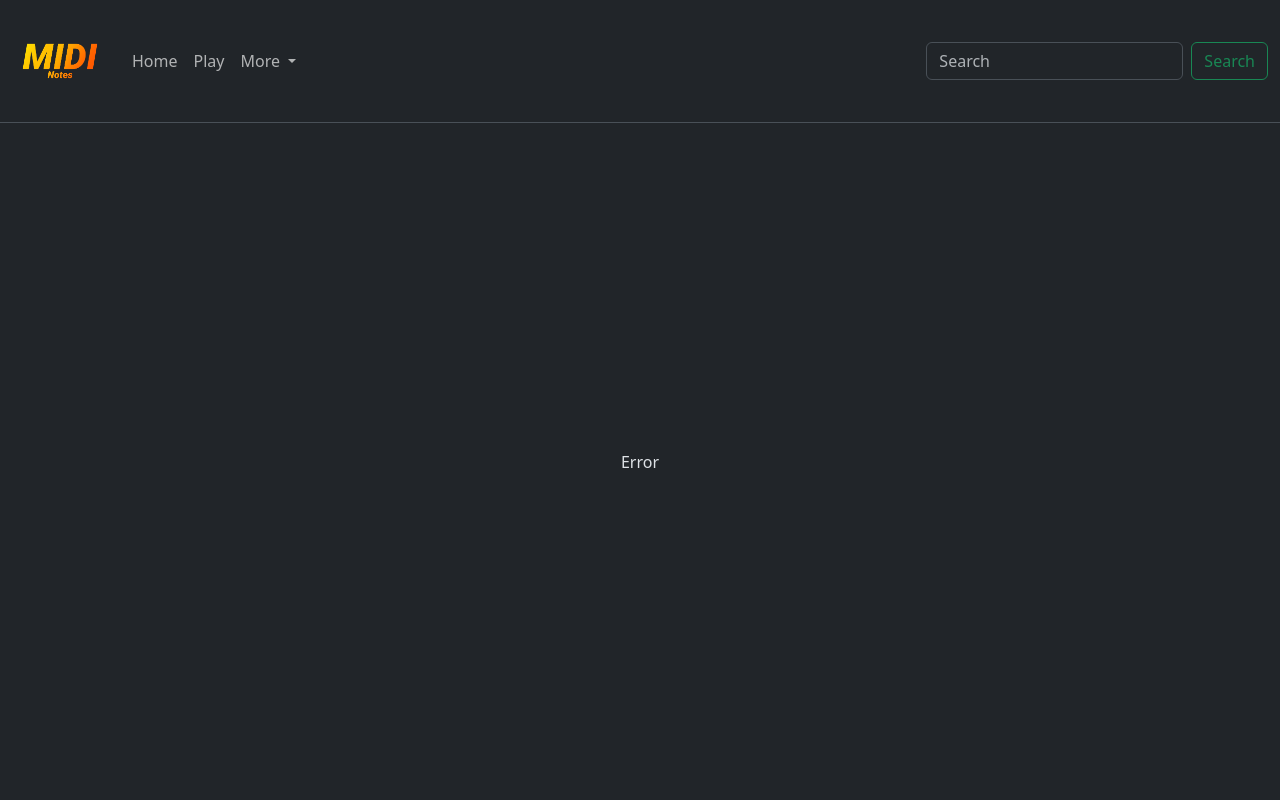
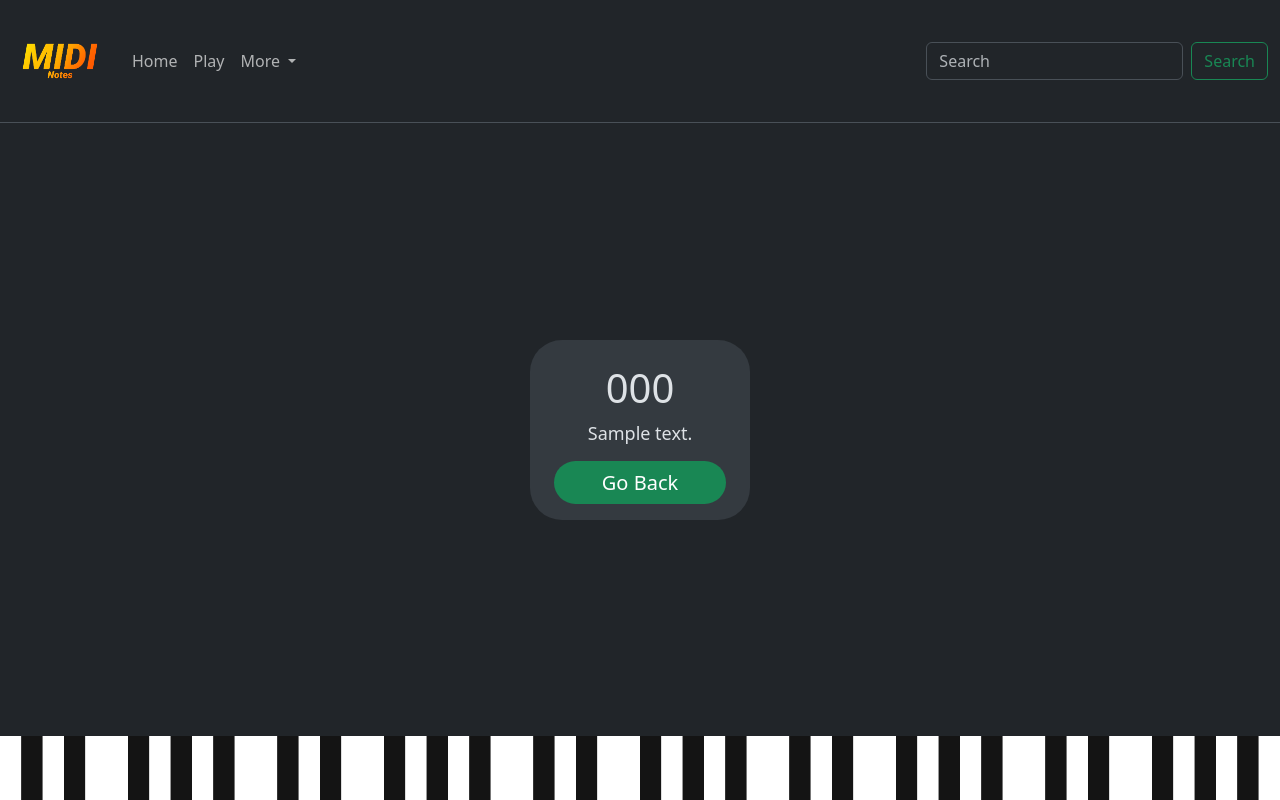
Before and after one commit to SalticHash/midinotes, a Flask app: template templates/error.html in a window 1280 px wide. Run offline with Flask 3, Linux system fonts and the light colour scheme; the template is opened without the code that fills it: most values are stand-ins (such as "Sample title", 1, 10 or a date in 2020).

Commit message:
Error page glowup
also fix small navar thing

```diff
--- a/templates/error.html
+++ b/templates/error.html
@@ -10,6 +10,17 @@
 
 {% block main %}
     <div class="d-flex align-items-center justify-content-center" style="position: relative; height: 100%; width: 100%;">
-        Error
+        <div class="d-flex align-items-center flex-column p-4 rounded-5 bg-body-secondary" style="background-color: rgba(0,0,0,0.8);" id="titleCard">
+            <h1>{{ req.statuscode }}</h1>
+            <p class="mb-4" style="font-size: large;">{{ req.text }}</p>
+            <b>
+                <a href="/" class="
+                rounded-pill text-bg-success py-2 px-5 h5
+                text-decoration-none">
+                Go Back
+                </a>
+            </b>
+        </div>
     </div>
+    <canvas style="position: absolute; width: 100%; height: 100%; z-index: -1;"></canvas>
 {% endblock %}
--- a/templates/layout.html
+++ b/templates/layout.html
@@ -25,7 +25,7 @@
 <body style="height: 100vh; width: 100vw;" class="d-flex flex-column" data-bs-theme="dark">
     <nav class="navbar navbar-expand-lg border-bottom">
         <div class="container-fluid">
-            <a class="navbar-brand" href="#">
+            <a class="navbar-brand" href="/">
                 <img src="static/assets/icon/text.png" alt="Logo" width="96px">
             </a>
             <button class="navbar-toggler" type="button" data-bs-toggle="collapse" data-bs-target="#navbarSupportedContent"
```
